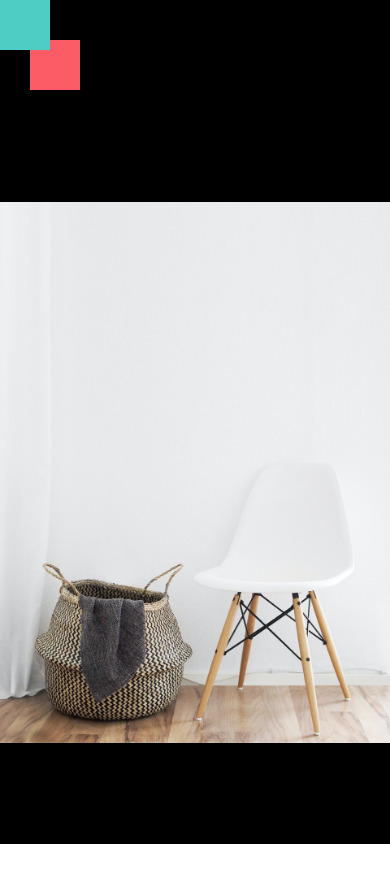
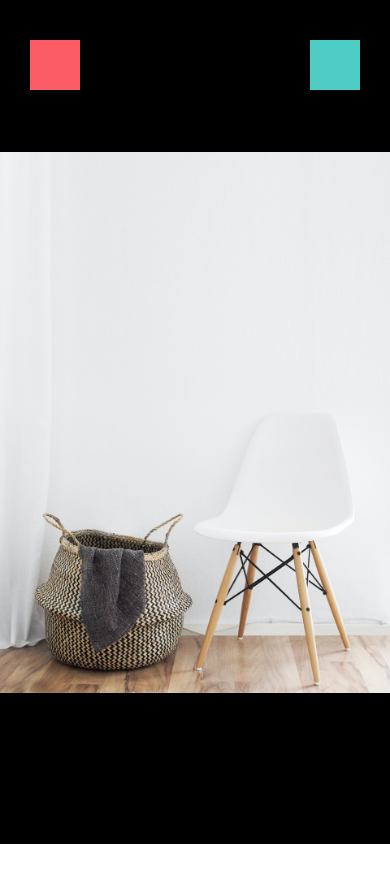
Before and after one commit to zahid2022skipq/ecommerceapp, a React Native app: screen / in a window 390 px wide. Shown: the top 882 px of the page. After the commit the page ends 844 px from the top, so only its background shows below. Built offline with nearby package versions, Linux system fonts and the light colour scheme.

Commit message:
Delete Icon Done

```diff
--- a/app/screens/ViewImageScreen.js
+++ b/app/screens/ViewImageScreen.js
@@ -36,6 +36,9 @@ const styles = StyleSheet.create({
     backgroundColor: "#4ecdc4",
     height: 50,
     width: 50,
+    position: "absolute",
+    top: 40,
+    right: 30,
   },
 });
 
```
